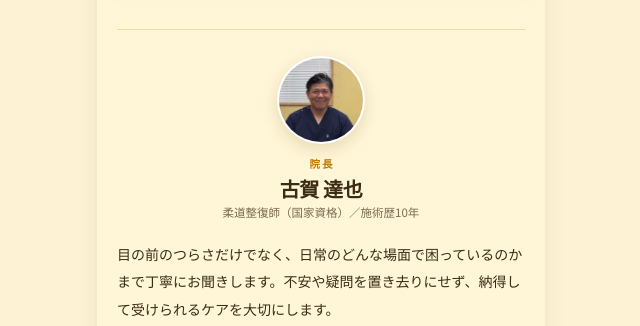
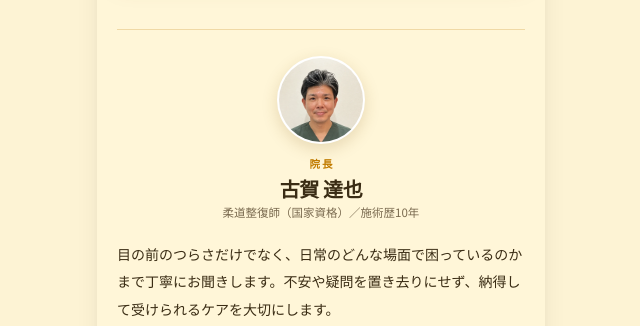
Before and after one commit to akihito0901/tajima2lp, a plain HTML site: page index.html in a window 1280 px wide. Shown: the part 9864-10190 px from the top of the page, without its empty margins (319-959 px from the left). Drawn offline with Linux system fonts and the light colour scheme; a web font is replaced by a local one.

Commit message:
院長の丸い写真を HP のプロフィール写真（白背景）に
Co-Authored-By: Claude Opus 5.5 <noreply@anthropic.com>

```diff
--- a/index.html
+++ b/index.html
@@ -420,7 +420,7 @@
       <div class="solution-copy"><h2 id="solution-title">繰り返す不調こそ、<br>今、早めのケアを。<br><span class="accent">「コアバランス整体」</span>が<br>身体の土台から整えます。</h2></div>
       <div class="solution-video-wrap"><div class="video-frame solution-video"><video muted loop playsinline preload="none" poster="./assets/images/solution-core-care-poster.webp?v=d1f0876a" data-autoplay aria-label="コアバランス整体の施術イメージ"><source data-src="./assets/images/solution-core-care.mp4?v=156fe83b" type="video/mp4"></video></div></div>
       <div class="solution-details">
-        <div class="director"><div class="avatar"><img src="./assets/images/director-profile.webp?v=203a58a8" alt="田島2丁目の整骨院 院長 古賀達也" width="320" height="320" loading="lazy"></div><p class="director-name"><small>院長</small><strong>古賀 達也</strong><span>柔道整復師（国家資格）／施術歴10年</span></p></div>
+        <div class="director"><div class="avatar"><img src="./assets/images/director-face.webp?v=93367c2a" alt="田島2丁目の整骨院 院長 古賀達也" width="480" height="480" loading="lazy"></div><p class="director-name"><small>院長</small><strong>古賀 達也</strong><span>柔道整復師（国家資格）／施術歴10年</span></p></div>
         <p class="message">目の前のつらさだけでなく、日常のどんな場面で困っているのかまで丁寧にお聞きします。不安や疑問を置き去りにせず、納得して受けられるケアを大切にします。</p>
         <div class="video-embed"><div class="video-frame16"><video class="director-video" playsinline preload="none" poster="./assets/images/director-video-thumb.webp?v=50bd0673" width="1280" height="720" aria-label="院長からのメッセージ動画"><source src="https://pub-60cdcff6f8c0436790311540a41634d5.r2.dev/lp2/director-message.mp4" type="video/mp4"></video><button class="video-play-btn" type="button" aria-label="院長からのメッセージ動画を再生する"><span class="video-play" aria-hidden="true"></span></button></div><div class="video-meta"><p class="video-title">院長からのメッセージ</p><p class="video-channel">田島2丁目の整骨院　院長 古賀 達也</p></div></div>
         <p class="solution-result">そうすることで<br>「繰り返す不調や乱れ」を<br><span class="accent">身体の土台から整えます。</span></p>
```
Also changed, not shown: assets/images/director-face.webp (added).
